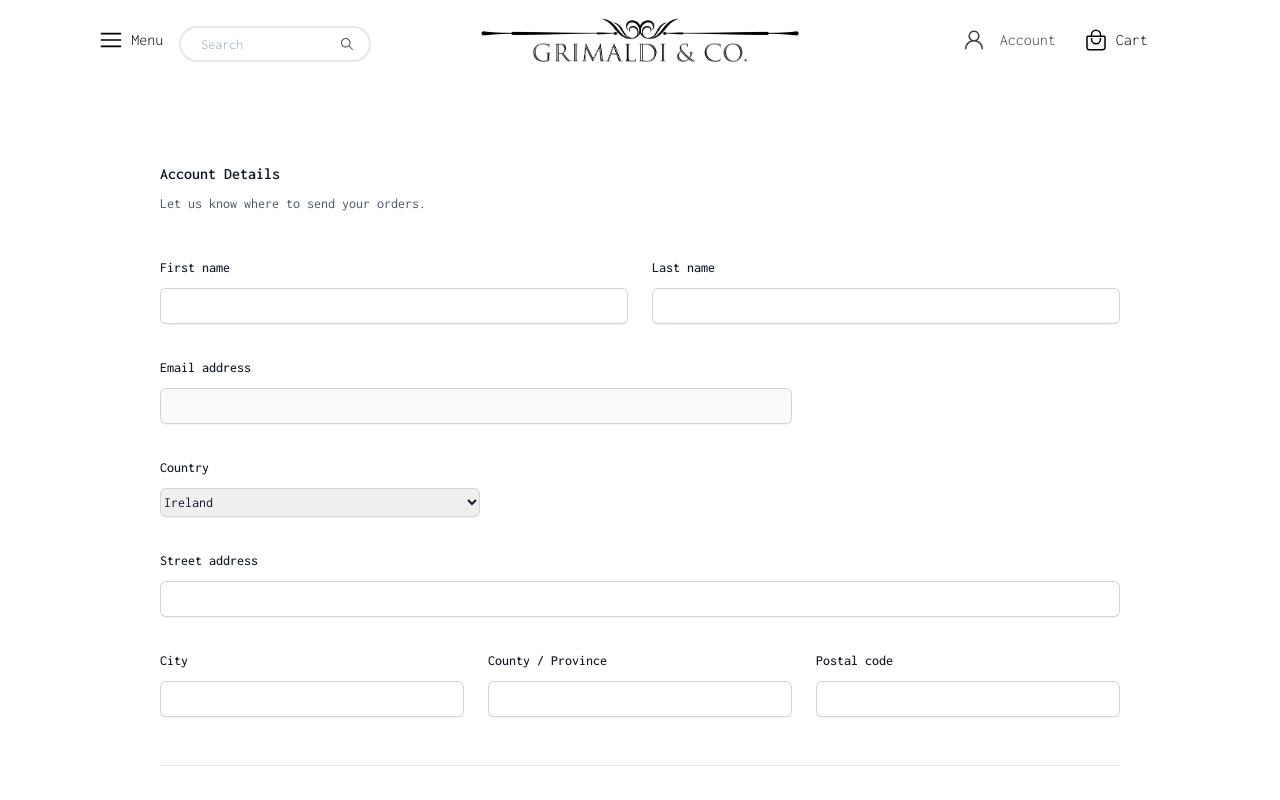
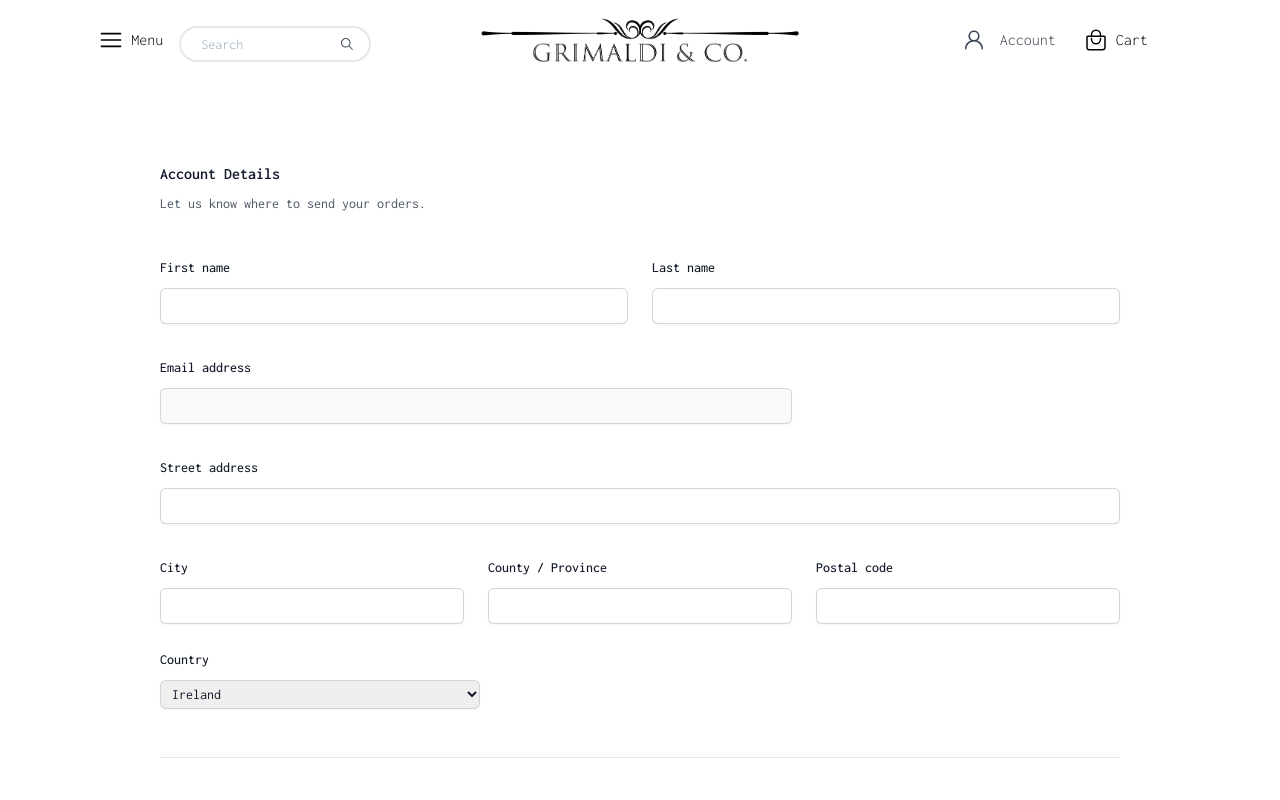
Before and after one commit to lesliemw/grimaldi, a Next.js app: page /account/updateAccountDetails in a window 1280 px wide. Shown: the top 800 px of the page. Built offline with nearby package versions, Linux system fonts and the light colour scheme; no server answers; a web font is replaced by a local one.

Commit message:
update user data with redux

```diff
--- a/app/GlobalRedux/features/user/userSlice.jsx
+++ b/app/GlobalRedux/features/user/userSlice.jsx
@@ -1,5 +1,3 @@
-"use client";
-
 import { buildCreateSlice, asyncThunkCreator } from "@reduxjs/toolkit";
 
 const createSliceWithThunks = buildCreateSlice({
@@ -9,7 +7,17 @@ const createSliceWithThunks = buildCreateSlice({
 });
 
 const initialState = {
-  user: {},
+  user: {
+    _id: "",
+    fname: "",
+    lname: "",
+    email: "",
+    streetAddress: "",
+    postalCode: "",
+    city: "",
+    county: "",
+    country: "",
+  },
   loading: false,
   error: null,
 };
@@ -20,13 +28,13 @@ const userSlice = createSliceWithThunks({
   reducers: (create) => ({
     fetchUser: create.asyncThunk(
       async (_, thunkApi) => {
-        const response = await fetch("/api/user");
-        if (!response.ok) {
-          throw new Error("Failed to fetch user data");
+        try {
+          const response = await fetch("/api/user");
+          const userData = await response.json();
+          return userData;
+        } catch (error) {
+          return thunkApi.rejectWithValue(error);
         }
-        const userData = await response.json();
-        console.log(userData);
-        return userData;
       },
       {
         pending: (state) => {
@@ -34,7 +42,7 @@ const userSlice = createSliceWithThunks({
         },
         fulfilled: (state, action) => {
           state.loading = false;
-          state.data = action.payload;
+          state.user = action.payload.user;
         },
         rejected: (state, action) => {
           state.loading = false;
--- a/app/api/user/route.js
+++ b/app/api/user/route.js
@@ -12,7 +12,6 @@ export async function GET(req, res) {
     connectDb();
 
     const user = await User.findOne({ email });
-    console.log(user);
 
     return NextResponse.json({ message: "User found:", user }, { status: 201 });
   } catch (error) {
--- a/components/accounts/AccountDetails.jsx
+++ b/components/accounts/AccountDetails.jsx
@@ -1,9 +1,16 @@
 "use client";
+import { fetchUser } from "@app/GlobalRedux/features/user/userSlice";
 import Link from "next/link";
-import { useSelector } from "react-redux";
+import { useEffect } from "react";
+import { useDispatch, useSelector } from "react-redux";
 
 export default function AccountDetails() {
-  const user = useSelector((state) => state.user.data);
+  const dispatch = useDispatch();
+  const user = useSelector((state) => state.user.user);
+
+  useEffect(() => {
+    dispatch(fetchUser());
+  }, [dispatch]);
 
   return (
     <div className="my-40 font-themeFont flex justify-center w-full	">
--- a/components/accounts/UpdateAccountDetails.jsx
+++ b/components/accounts/UpdateAccountDetails.jsx
@@ -1,7 +1,19 @@
 "use client";
+
+import { fetchUser } from "@app/GlobalRedux/features/user/userSlice";
+import { useEffect } from "react";
+import { useDispatch, useSelector } from "react-redux";
+
 // import toast from "react-hot-toast";
 
 export default function UpdateAccountDetails() {
+  const dispatch = useDispatch();
+  const user = useSelector((state) => state.user.user);
+
+  useEffect(() => {
+    dispatch(fetchUser());
+  }, [dispatch]);
+
   function handleSubmit(e) {
     // e.preventDefault();
     // toast.promise(saveSettings(settings), {
@@ -39,8 +51,9 @@ export default function UpdateAccountDetails() {
                   type="text"
                   name="fname"
                   id="fame"
+                  defaultValue={user.fname}
                   autoComplete="given-name"
-                  className="block w-full rounded-md border-0 py-1.5 text-gray-900 shadow-sm ring-1 ring-inset ring-gray-300 placeholder:text-gray-400 focus:ring-2 focus:ring-inset focus:ring-indigo-600 sm:text-sm sm:leading-6 cursor-pointer"
+                  className="block w-full rounded-md border-0 py-1.5 text-gray-900 shadow-sm ring-1 ring-inset ring-gray-300 placeholder:text-gray-400 focus:ring-2 focus:ring-inset focus:ring-indigo-600 sm:text-sm sm:leading-6 cursor-pointer px-2"
                 />
               </div>
             </div>
@@ -57,8 +70,9 @@ export default function UpdateAccountDetails() {
                   type="text"
                   name="lname"
                   id="lname"
+                  defaultValue={user.lname}
                   autoComplete="family-name"
-                  className="block w-full rounded-md border-0 py-1.5 text-gray-900 shadow-sm ring-1 ring-inset ring-gray-300 placeholder:text-gray-400 focus:ring-2 focus:ring-inset focus:ring-indigo-600 sm:text-sm sm:leading-6 cursor-pointer"
+                  className="block w-full rounded-md border-0 py-1.5 text-gray-900 shadow-sm ring-1 ring-inset ring-gray-300 placeholder:text-gray-400 focus:ring-2 focus:ring-inset focus:ring-indigo-600 sm:text-sm sm:leading-6 cursor-pointer px-2"
                 />
               </div>
             </div>
@@ -75,52 +89,11 @@ export default function UpdateAccountDetails() {
                   id="email"
                   name="email"
                   type="email"
+                  defaultValue={user.email}
                   disabled
                   autoComplete="email"
-                  className="disabled:ring-gray-300 disabled:text-gray-400 disabled:cursor-not-allowed block w-full rounded-md border-0 py-1.5 text-gray-900 shadow-sm ring-1 ring-inset ring-gray-300 placeholder:text-gray-400 focus:ring-2 focus:ring-inset focus:ring-indigo-600 sm:text-sm sm:leading-6"
+                  className="disabled:ring-gray-300 disabled:text-gray-400 disabled:cursor-not-allowed block w-full rounded-md border-0 py-1.5 text-gray-900 shadow-sm ring-1 ring-inset ring-gray-300 placeholder:text-gray-400 focus:ring-2 focus:ring-inset focus:ring-indigo-600 sm:text-sm sm:leading-6 px-2"
                 />
-              </div>
-            </div>
-
-            <div className="sm:col-span-3">
-              <label
-                htmlFor="country"
-                className="block text-sm font-medium leading-6 text-gray-900"
-              >
-                Country
-              </label>
-              <div className="mt-2">
-                <select
-                  id="country"
-                  name="country"
-                  autoComplete="country-name"
-                  className="block w-full rounded-md border-0 py-1.5 text-gray-900 shadow-sm ring-1 ring-inset ring-gray-300 focus:ring-2 focus:ring-inset focus:ring-indigo-600 sm:max-w-xs sm:text-sm sm:leading-6 cursor-pointer"
-                >
-                  <option name="Ireland" value="Ireland">
-                    Ireland
-                  </option>
-                  <option name="Northern Ireland" value="Northern Ireland">
-                    Northern Ireland
-                  </option>
-                  <option name="Great Britain" value="Great Britain">
-                    Great Britain
-                  </option>
-                  <option name="France" value="France">
-                    France
-                  </option>
-                  <option name="Spain" value="Spain">
-                    Spain
-                  </option>
-                  <option name="Italy" value="Italy">
-                    Italy
-                  </option>
-                  <option name="Germany" value="Germany">
-                    Germany
-                  </option>
-                  <option name="USA" value="USA">
-                    USA
-                  </option>
-                </select>
               </div>
             </div>
 
@@ -136,8 +109,9 @@ export default function UpdateAccountDetails() {
                   type="text"
                   name="streetAddress"
                   id="streetAddress"
+                  defaultValue={user.streetAddress}
                   autoComplete="street-address"
-                  className="block w-full rounded-md border-0 py-1.5 text-gray-900 shadow-sm ring-1 ring-inset ring-gray-300 placeholder:text-gray-400 focus:ring-2 focus:ring-inset focus:ring-indigo-600 sm:text-sm sm:leading-6 cursor-pointer"
+                  className="block w-full rounded-md border-0 py-1.5 text-gray-900 shadow-sm ring-1 ring-inset ring-gray-300 placeholder:text-gray-400 focus:ring-2 focus:ring-inset focus:ring-indigo-600 sm:text-sm sm:leading-6 cursor-pointer px-2"
                 />
               </div>
             </div>
@@ -154,8 +128,9 @@ export default function UpdateAccountDetails() {
                   type="text"
                   name="city"
                   id="city"
+                  defaultValue={user.city}
                   autoComplete="address-level2"
-                  className="block w-full rounded-md border-0 py-1.5 text-gray-900 shadow-sm ring-1 ring-inset ring-gray-300 placeholder:text-gray-400 focus:ring-2 focus:ring-inset focus:ring-indigo-600 sm:text-sm sm:leading-6 cursor-pointer"
+                  className="block w-full rounded-md border-0 py-1.5 text-gray-900 shadow-sm ring-1 ring-inset ring-gray-300 placeholder:text-gray-400 focus:ring-2 focus:ring-inset focus:ring-indigo-600 sm:text-sm sm:leading-6 cursor-pointer px-2"
                 />
               </div>
             </div>
@@ -171,9 +146,10 @@ export default function UpdateAccountDetails() {
                 <input
                   type="text"
                   name="county"
+                  defaultValue={user.county}
                   id="county"
                   autoComplete="address-level1"
-                  className="block w-full rounded-md border-0 py-1.5 text-gray-900 shadow-sm ring-1 ring-inset ring-gray-300 placeholder:text-gray-400 focus:ring-2 focus:ring-inset focus:ring-indigo-600 sm:text-sm sm:leading-6 cursor-pointer"
+                  className="block w-full rounded-md border-0 py-1.5 text-gray-900 shadow-sm ring-1 ring-inset ring-gray-300 placeholder:text-gray-400 focus:ring-2 focus:ring-inset focus:ring-indigo-600 sm:text-sm sm:leading-6 cursor-pointer px-2"
                 />
               </div>
             </div>
@@ -190,10 +166,53 @@ export default function UpdateAccountDetails() {
                   type="text"
                   name="postalCode"
                   id="postalCode"
+                  defaultValue={user.postalCode}
                   autoComplete="postal-code"
-                  className="block w-full rounded-md border-0 py-1.5 text-gray-900 shadow-sm ring-1 ring-inset ring-gray-300 placeholder:text-gray-400 focus:ring-2 focus:ring-inset focus:ring-indigo-600 sm:text-sm sm:leading-6 cursor-pointer"
+                  className="block w-full rounded-md border-0 py-1.5 text-gray-900 shadow-sm ring-1 ring-inset ring-gray-300 placeholder:text-gray-400 focus:ring-2 focus:ring-inset focus:ring-indigo-600 sm:text-sm sm:leading-6 cursor-pointer px-2"
                 />
               </div>
+            </div>
+          </div>
+          <div className="sm:col-span-3 mt-6">
+            <label
+              htmlFor="country"
+              className="block text-sm font-medium leading-6 text-gray-900"
+            >
+              Country
+            </label>
+            <div className="mt-2">
+              <select
+                id="country"
+                name="country"
+                defaultValue={user.country}
+                autoComplete="country-name"
+                className="block w-full rounded-md border-0 py-1.5 px-2 text-gray-900 shadow-sm ring-1 ring-inset ring-gray-300 focus:ring-2 focus:ring-inset focus:ring-indigo-600 sm:max-w-xs sm:text-sm sm:leading-6 cursor-pointer"
+              >
+                <option name="Ireland" value="Ireland">
+                  Ireland
+                </option>
+                <option name="Northern Ireland" value="Northern Ireland">
+                  Northern Ireland
+                </option>
+                <option name="Great Britain" value="Great Britain">
+                  Great Britain
+                </option>
+                <option name="France" value="France">
+                  France
+                </option>
+                <option name="Spain" value="Spain">
+                  Spain
+                </option>
+                <option name="Italy" value="Italy">
+                  Italy
+                </option>
+                <option name="Germany" value="Germany">
+                  Germany
+                </option>
+                <option name="USA" value="USA">
+                  USA
+                </option>
+              </select>
             </div>
           </div>
         </div>
```
